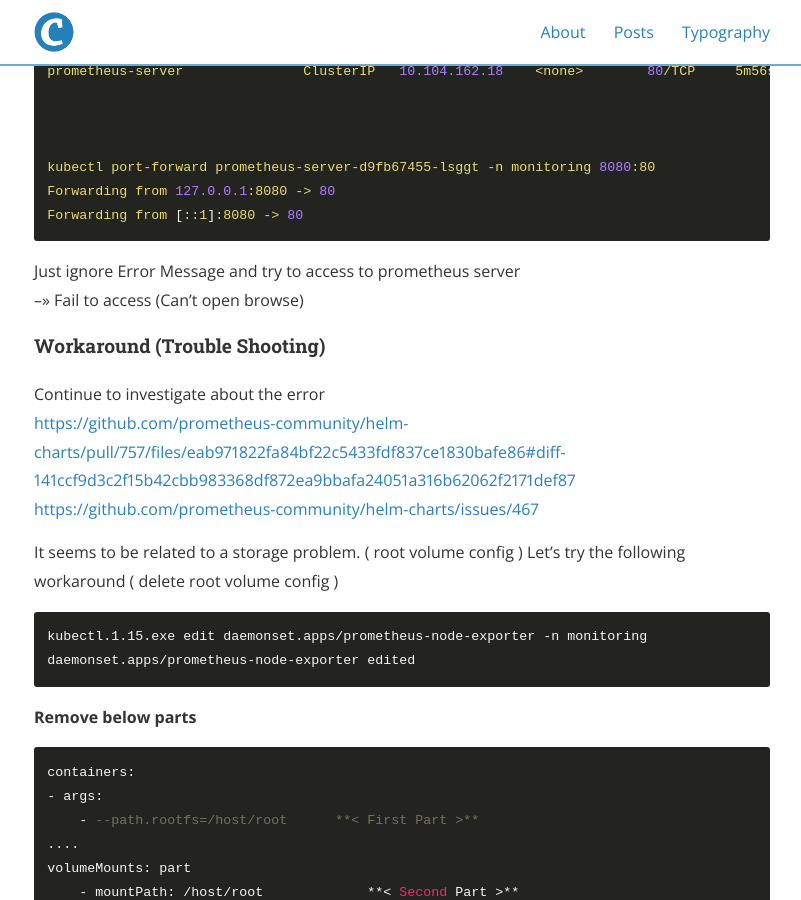
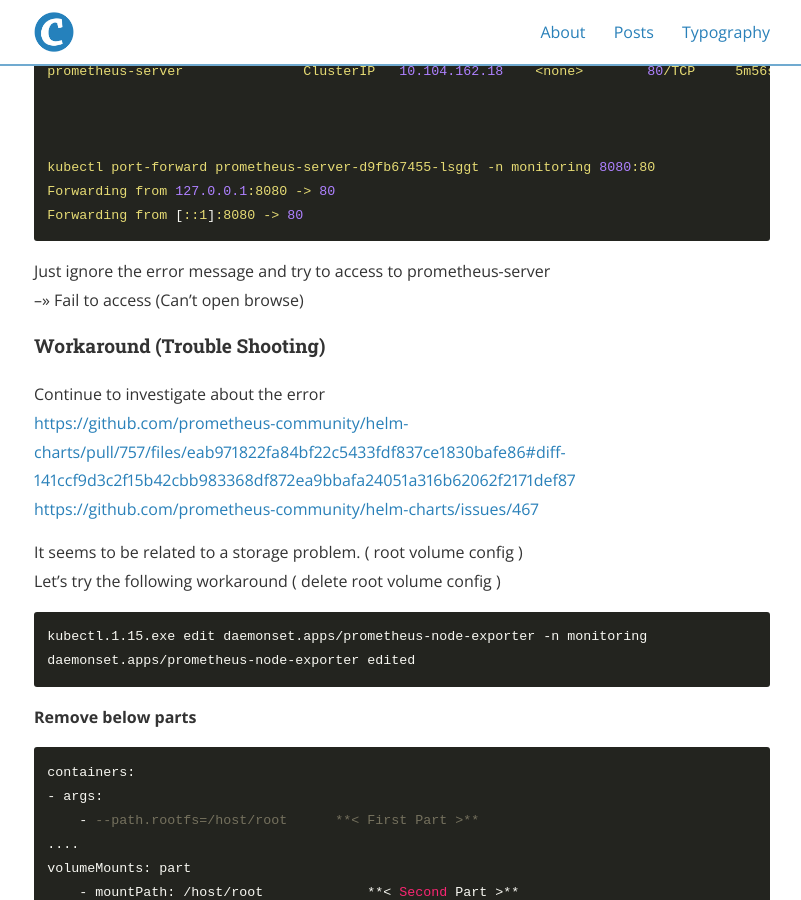
Before and after one commit to rhsoddld/rhsoddld.github.io, a Jekyll site: the page built from _posts/2021-04-18-k8s_1.md, in a window 1280 px wide and 900 px high, scrolled down 5724 px. Shown: the whole window, without its empty margins (238-1039 px from the left). Built offline with Jekyll 4.4.1, drawn with Linux system fonts in a browser that asks for light colours; nearby versions of some CDN libraries; part of the change alters nothing that is shown.

Commit message:
_posts/2021-04-18-k8s_1.md updated from https://stackedit.io/

```diff
--- a/_posts/2021-04-18-k8s_1.md
+++ b/_posts/2021-04-18-k8s_1.md
@@ -236,7 +236,7 @@ categories: Kubernetes
     Forwarding from 127.0.0.1:8080 -> 80
     Forwarding from [::1]:8080 -> 80
 
-Just ignore Error Message and try to access to prometheus server
+Just ignore the error message and try to access to prometheus-server
 -->> Fail to access (Can't open browse)
 
 #### Workaround (Trouble Shooting)
@@ -318,6 +318,6 @@ Try to access 127.0.0.1:8080
     [https://github.com/grafana/helm-charts/tree/main/charts/grafana](https://github.com/grafana/helm-charts/tree/main/charts/grafana)
     [https://github.com/prometheus-community/helm-charts](https://github.com/prometheus-community/helm-charts)
 <!--stackedit_data:
-eyJoaXN0b3J5IjpbLTE4MTY5NDQ4MzAsLTgwNDQyNDI2OCwtMT
-A4MjkwNzI3OV19
+eyJoaXN0b3J5IjpbODg0ODI1NTc0LC04MDQ0MjQyNjgsLTEwOD
+I5MDcyNzldfQ==
 -->
```
